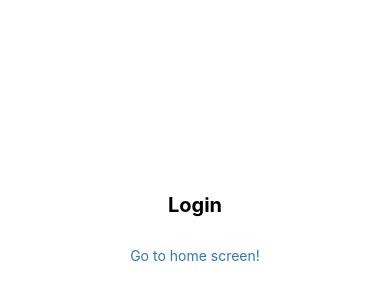
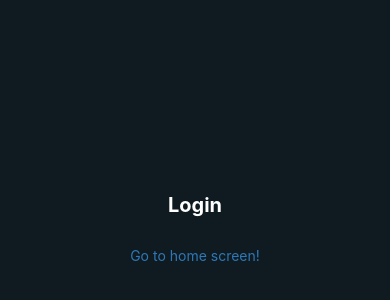
Before and after one commit to leastimperfect/react-native-boilerplate, a React Native app: screen /Modal in a window 390 px wide. Shown: the part 186-486 px from the top of the page. Built offline with nearby package versions, Linux system fonts and the light colour scheme; what expo-linking would draw is missing.

Commit message:
Single color scheme
Removed light and dark

```diff
--- a/App.tsx
+++ b/App.tsx
@@ -4,12 +4,10 @@ import {Text, View} from 'react-native';
 import {AppStateManager} from './AppStateManager';
 
 import useCachedResources from './hooks/useCachedResources';
-import useColorScheme from './hooks/useColorScheme';
 import Navigation from './navigation';
 
 export default function App() {
 	const isLoadingComplete = useCachedResources(); // Loads fonts
-	const colorScheme = useColorScheme(); // 'dark' || 'light'
 
 	if ( !isLoadingComplete ) {
     return <View style={{height: '100%', alignItems: 'center', justifyContent: 'center'}}>
@@ -19,7 +17,7 @@ export default function App() {
 		return (
 			<SafeAreaProvider>
 				<AppStateManager>
-					<Navigation colorScheme={colorScheme}/>
+					<Navigation/>
 					<StatusBar/>
 				</AppStateManager>
 			</SafeAreaProvider>
--- a/components/Themed.tsx
+++ b/components/Themed.tsx
@@ -6,21 +6,6 @@
 import { Text as DefaultText, View as DefaultView } from 'react-native';
 
 import Colors from '../constants/Colors';
-import useColorScheme from '../hooks/useColorScheme';
-
-export function useThemeColor(
-  props: { light?: string; dark?: string },
-  colorName: keyof typeof Colors.light & keyof typeof Colors.dark
-) {
-  const theme = useColorScheme();
-  const colorFromProps = props[theme];
-
-  if (colorFromProps) {
-    return colorFromProps;
-  } else {
-    return Colors[theme][colorName];
-  }
-}
 
 type ThemeProps = {
   lightColor?: string;
@@ -32,14 +17,14 @@ export type ViewProps = ThemeProps & DefaultView['props'];
 
 export function Text(props: TextProps) {
   const { style, lightColor, darkColor, ...otherProps } = props;
-  const color = useThemeColor({ light: lightColor, dark: darkColor }, 'text');
+  const color = darkColor || Colors.text;
 
   return <DefaultText style={[{ color }, style]} {...otherProps} />;
 }
 
 export function View(props: ViewProps) {
   const { style, lightColor, darkColor, ...otherProps } = props;
-  const backgroundColor = useThemeColor({ light: lightColor, dark: darkColor }, 'background');
+  const backgroundColor = darkColor || Colors.background;
 
   return <DefaultView style={[{ backgroundColor }, style]} {...otherProps} />;
 }
--- a/constants/Colors.ts
+++ b/constants/Colors.ts
@@ -1,19 +1,27 @@
-const tintColorLight = '#2f95dc';
+import {Theme} from '@react-navigation/native/src/types';
+
+//const tintColorLight = '#2f95dc';
 const tintColorDark = '#fff';
 
-export default {
-  light: {
-    text: '#000',
-    background: '#fff',
-    tint: tintColorLight,
-    tabIconDefault: '#ccc',
-    tabIconSelected: tintColorLight,
-  },
-  dark: {
-    text: '#fff',
-    background: '#000',
-    tint: tintColorDark,
-    tabIconDefault: '#ccc',
-    tabIconSelected: tintColorDark,
-  },
+const Colors = {
+	text: '#fff',
+	inputBackground: '#182b33',
+	background: '#0f1b20',
+	tint: tintColorDark,
+	tabIconDefault: '#ccc',
+	tabIconSelected: tintColorDark,
 };
+
+export default Colors;
+
+export const AppTheme: Theme = {
+	dark: true,
+	colors: {
+		primary: 'rgb(10, 132, 255)',
+		background: 'rgb(1, 1, 1)',
+		card: 'rgb(18, 18, 18)',
+		text: 'rgb(229, 229, 231)',
+		border: 'rgb(39, 39, 41)',
+		notification: 'rgb(255, 69, 58)',
+	},
+};
--- a/hooks/useColorScheme.ts
+++ /dev/null
@@ -1,8 +0,0 @@
-import { ColorSchemeName, useColorScheme as _useColorScheme } from 'react-native';
-
-// The useColorScheme value is always either light or dark, but the built-in
-// type suggests that it can be null. This will not happen in practice, so this
-// makes it a bit easier to work with.
-export default function useColorScheme(): NonNullable<ColorSchemeName> {
-  return _useColorScheme() as NonNullable<ColorSchemeName>;
-}
--- a/navigation/TabsNavigator.tsx
+++ b/navigation/TabsNavigator.tsx
@@ -4,7 +4,6 @@ import {FontAwesome} from '@expo/vector-icons';
 import {createBottomTabNavigator} from '@react-navigation/bottom-tabs';
 
 import {RootTabParamList, RootTabScreenProps} from '../types';
-import useColorScheme from '../hooks/useColorScheme';
 import Colors from '../constants/Colors';
 import TabOneScreen from '../screens/TabOneScreen';
 import TabTwoScreen from '../screens/TabTwoScreen';
@@ -26,11 +25,9 @@ function TabBarIcon(props: {
 const MainTabs = createBottomTabNavigator<RootTabParamList>();
 
 function TabsNavigator() {
-	const colorScheme = useColorScheme();
-
 	return (
 		<MainTabs.Navigator initialRouteName="TabOne"
-												screenOptions={{tabBarActiveTintColor: Colors[colorScheme].tint,}}>
+												screenOptions={{tabBarActiveTintColor: Colors.tint,}}>
 			<MainTabs.Screen
 				name="TabOne"
 				component={TabOneScreen}
@@ -49,7 +46,7 @@ function TabsNavigator() {
 							<FontAwesome
 								name="info-circle"
 								size={25}
-								color={Colors[colorScheme].text}
+								color={Colors.text}
 								style={{marginRight: 15, marginLeft: 15}}
 							/>
 						</Pressable>
--- a/navigation/index.tsx
+++ b/navigation/index.tsx
@@ -3,10 +3,9 @@
  * https://reactnavigation.org/docs/getting-started
  *
  */
-import {NavigationContainer, DefaultTheme, DarkTheme} from '@react-navigation/native';
+import {NavigationContainer} from '@react-navigation/native';
 import {createNativeStackNavigator} from '@react-navigation/native-stack';
 import * as React from 'react';
-import {ColorSchemeName} from 'react-native';
 
 import ModalScreen from '../screens/ModalScreen';
 import NotFoundScreen from '../screens/NotFoundScreen';
@@ -15,6 +14,7 @@ import {RootStackParamList} from '../types';
 import LinkingConfiguration from './LinkingConfiguration';
 import TabsNavigator from './TabsNavigator';
 import {AppConsumer} from '../AppStateManager';
+import {AppTheme} from '../constants/Colors';
 
 /**
  * A root stack navigator is often used for displaying modals on top of all other content.
@@ -22,12 +22,11 @@ import {AppConsumer} from '../AppStateManager';
  */
 const MainStack = createNativeStackNavigator<RootStackParamList>();
 
-export default function Navigation( {colorScheme}: { colorScheme: ColorSchemeName } ) {
+export default function Navigation() {
 	return (
 		<AppConsumer>
 			{( { user } ) => (
-				<NavigationContainer linking={LinkingConfiguration}
-														 theme={colorScheme === 'dark' ? DarkTheme : DefaultTheme}>
+				<NavigationContainer linking={LinkingConfiguration} theme={AppTheme}>
 					<MainStack.Navigator>
 						{ user ?
 							<>
```
